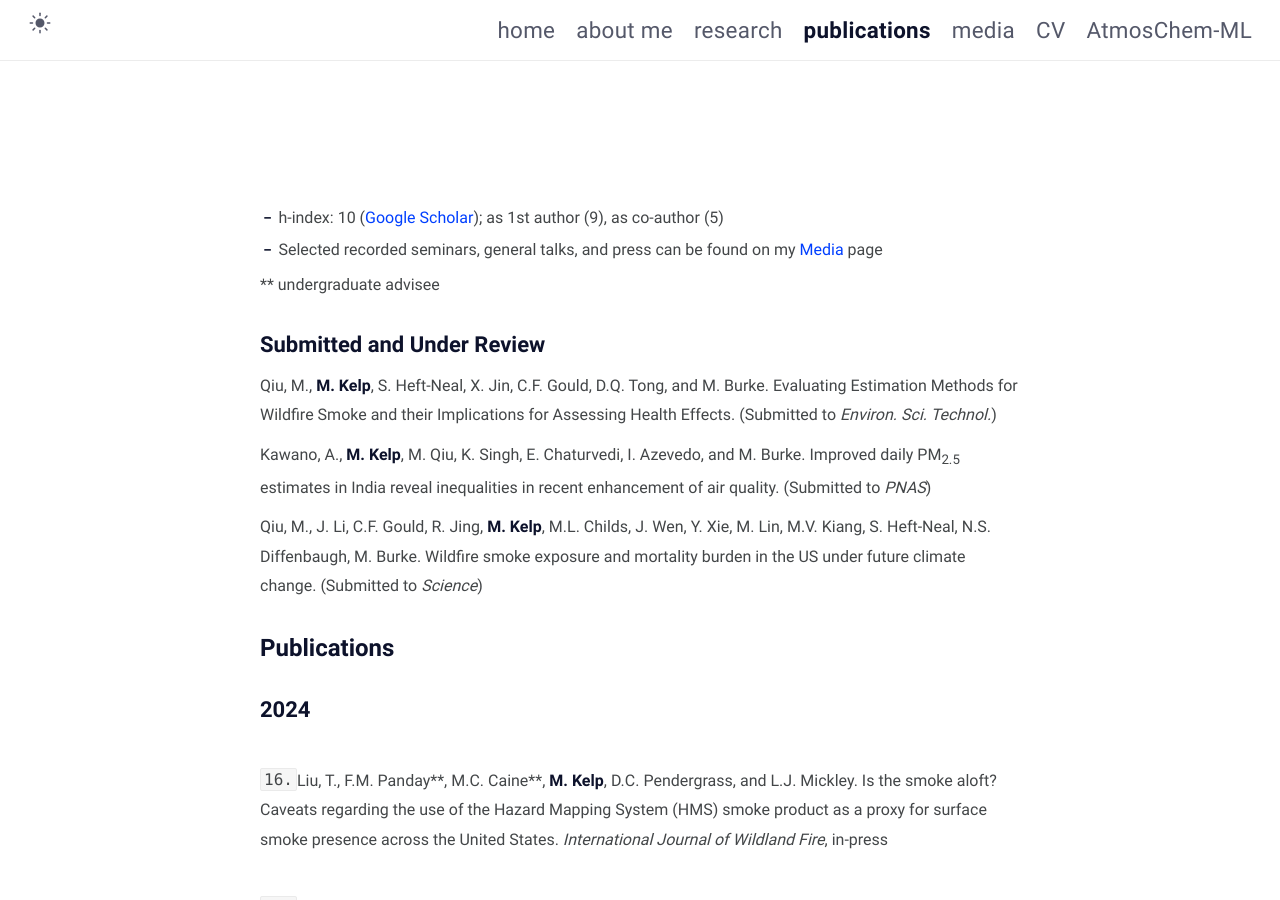
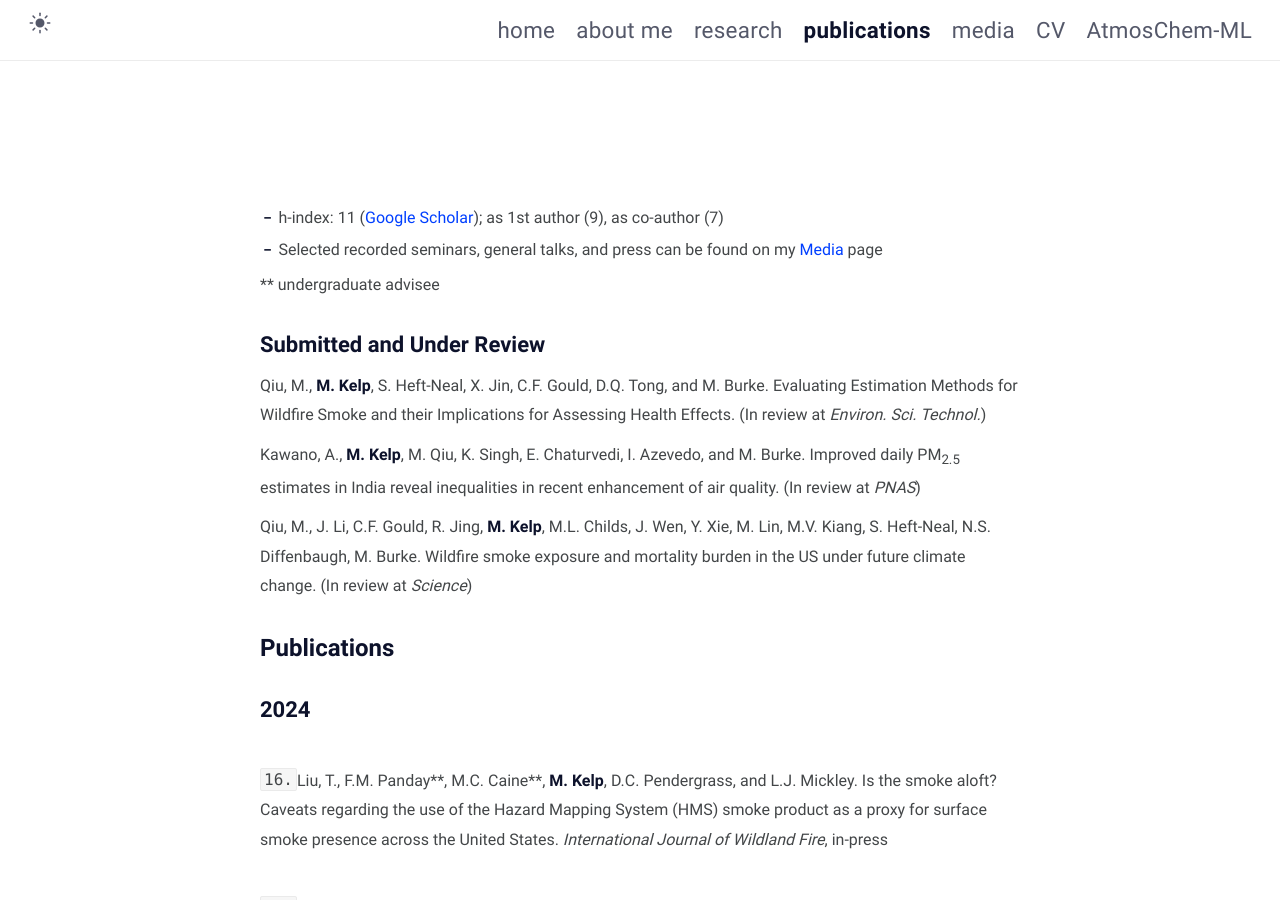
Before and after one commit to mkelp/mkelp.github.io, a Jekyll site: the page built from publications.md, in a window 1280 px wide and 900 px high. Built offline with Jekyll 4.4.1, drawn with Linux system fonts in a browser that asks for light colours.

Commit message:
August 26b

```diff
--- a/publications.md
+++ b/publications.md
@@ -6,7 +6,7 @@ excerpt: Makoto Kelp publications
 comments: false
 ---
 
-* h-index: 10 ([Google Scholar](https://scholar.google.com/citations?user=jW7E7XAAAAAJ&hl=en)); as 1st author (9), as co-author (5)
+* h-index: 11 ([Google Scholar](https://scholar.google.com/citations?user=jW7E7XAAAAAJ&hl=en)); as 1st author (9), as co-author (7)
 <br/>
 * Selected recorded seminars, general talks, and press can be found on my [Media](https://mkelp.github.io/presentations) page
 
@@ -14,14 +14,14 @@ comments: false
 
 ## Submitted and Under Review
 
-Qiu, M., **M. Kelp**, S. Heft-Neal, X. Jin, C.F. Gould, D.Q. Tong, and M. Burke. Evaluating Estimation Methods for Wildfire Smoke and their Implications for Assessing Health Effects. (Submitted to *Environ. Sci. Technol.*)
+Qiu, M., **M. Kelp**, S. Heft-Neal, X. Jin, C.F. Gould, D.Q. Tong, and M. Burke. Evaluating Estimation Methods for Wildfire Smoke and their Implications for Assessing Health Effects. (In review at *Environ. Sci. Technol.*)
 
 Kawano, A., **M. Kelp**, M. Qiu, K. Singh, E. Chaturvedi, I. Azevedo, and M. Burke. Improved daily PM<sub>2.5</sub>
-estimates in India reveal inequalities in recent enhancement of air quality. (Submitted to *PNAS*)
+estimates in India reveal inequalities in recent enhancement of air quality. (In review at *PNAS*)
 
 Qiu, M., J. Li, C.F. Gould, R. Jing, **M. Kelp**, M.L. Childs, J. Wen, Y. Xie, M. Lin, M.V. Kiang, S. Heft-Neal,
 N.S. Diffenbaugh, M. Burke. Wildfire smoke exposure and mortality burden in the US under future climate
-change. (Submitted to *Science*)
+change. (In review at *Science*)
 
 
 <!-- # Publications In-Prep, Submitted, and Under Review -->
```
